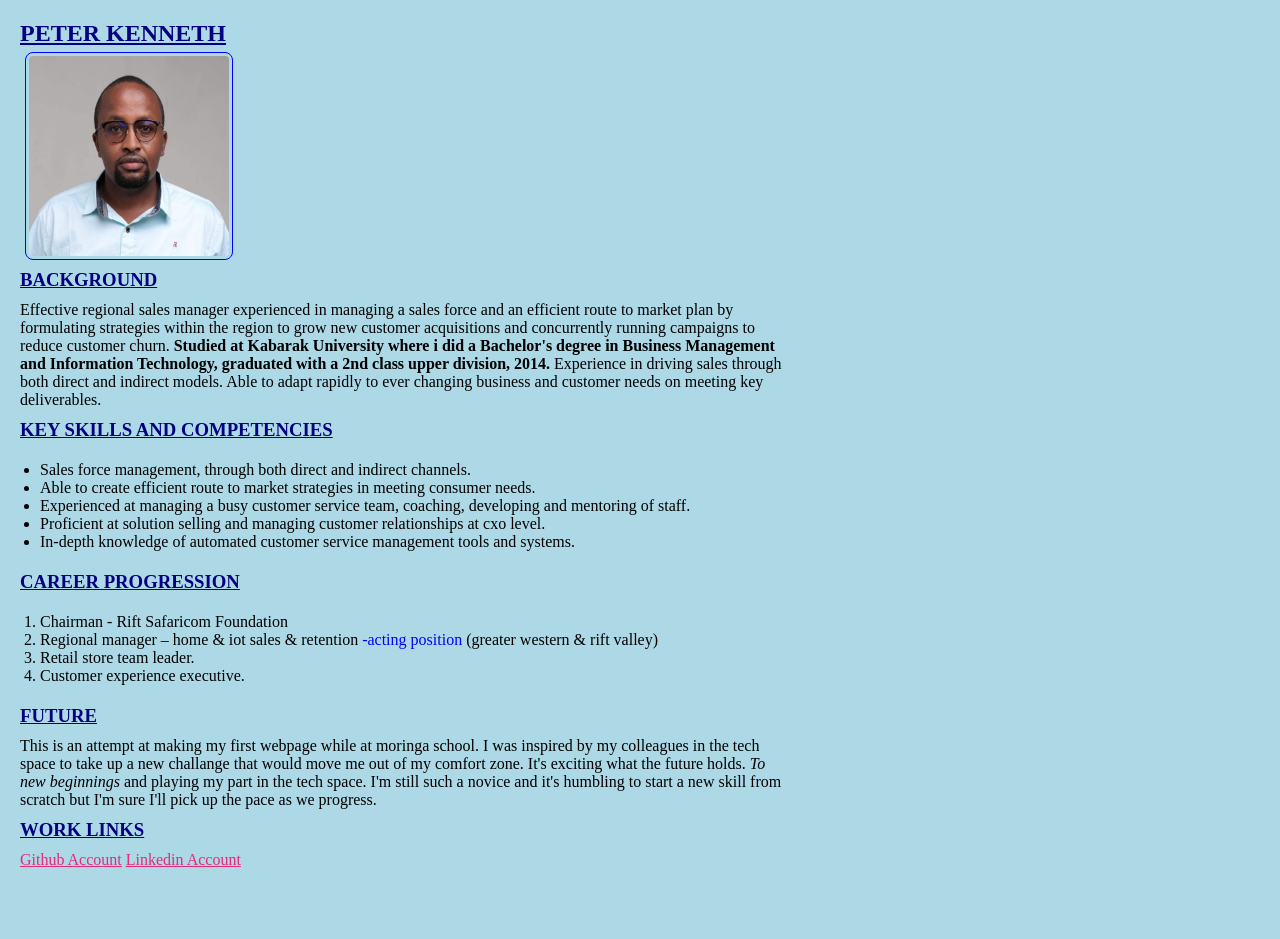
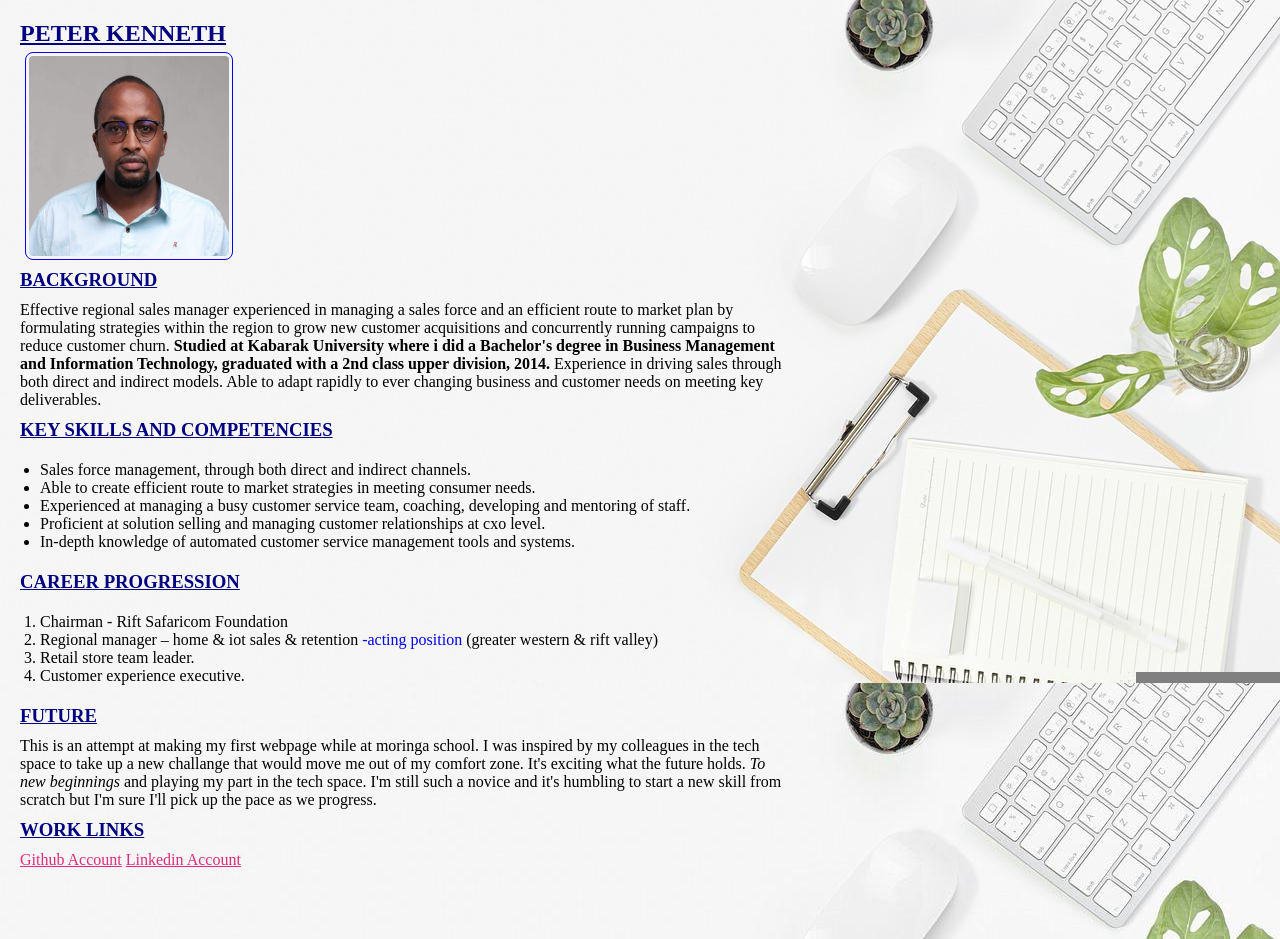
Before and after one commit to PKenneth01/HTML-PROJECT, a plain HTML site: page index.html in a window 1280 px wide. Drawn offline with Linux system fonts and the light colour scheme.

Commit message:
background image return

```diff
--- a/css/peter_kenneth.css
+++ b/css/peter_kenneth.css
@@ -8,7 +8,7 @@ body {
 	position: relative;
 	padding: 0;
 	margin: 0;
-	background-image: url("../images/tech6.jpg");
+	background-image: url("../images/background_image.jpg");
 	background-color: lightblue;
 }
 
```
